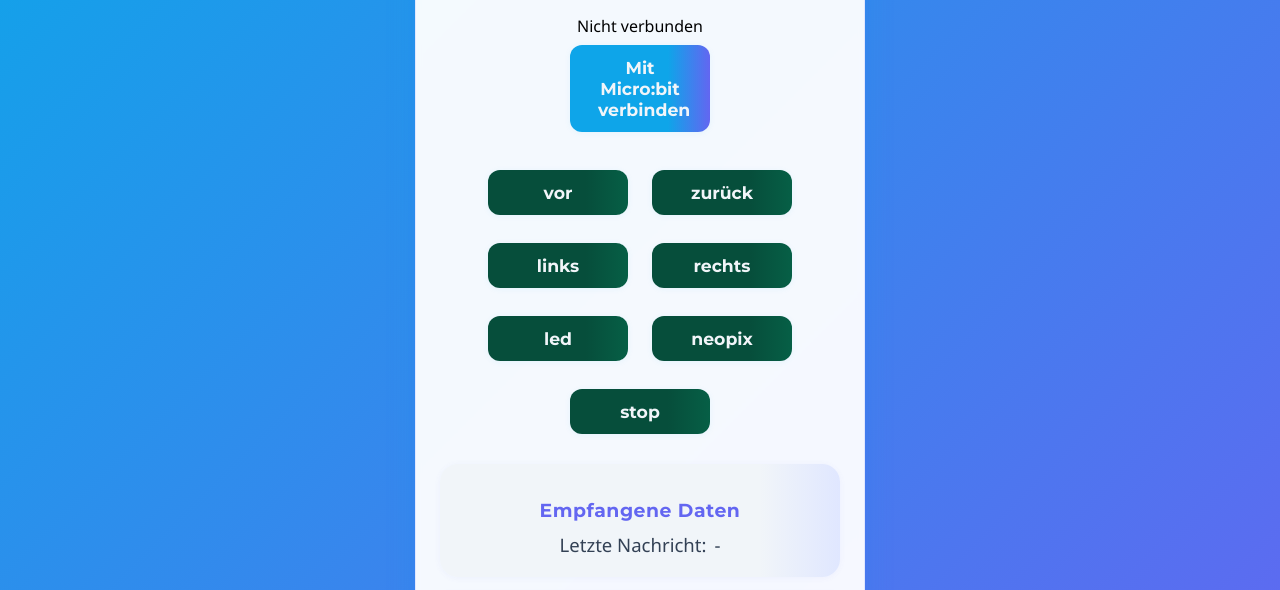
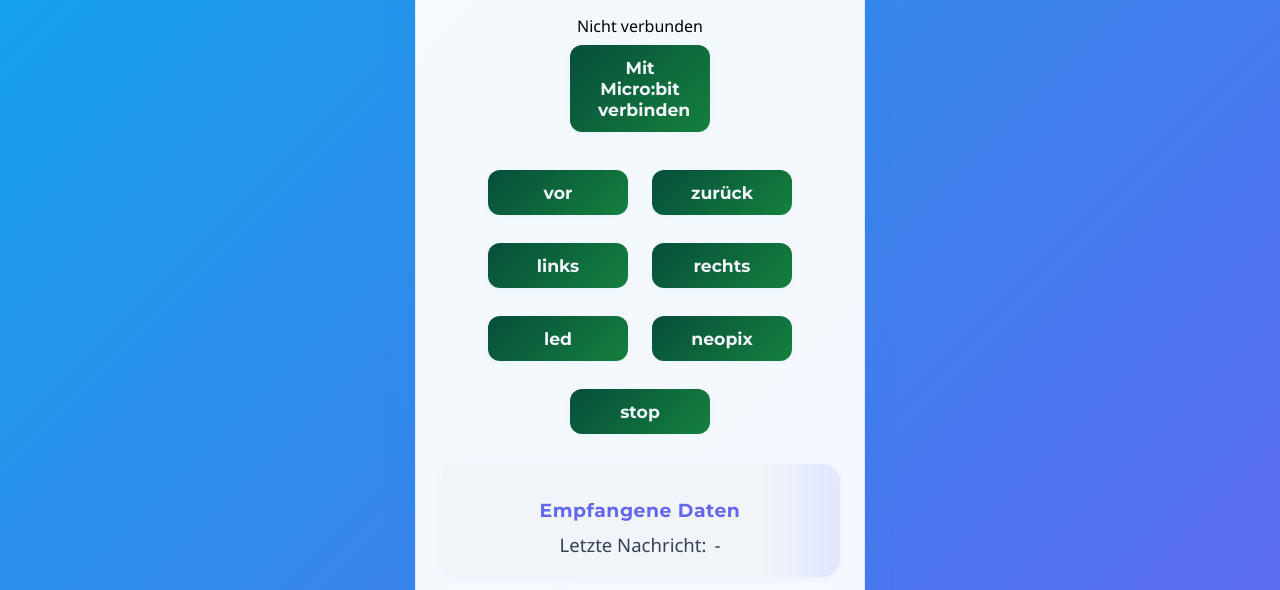
Before and after one commit to angelaschlager/angelaschlager.github.io, a plain HTML site: page index.html in a window 1280 px wide. Shown: the part 181-771 px from the top of the page. Drawn offline with Linux system fonts and the light colour scheme.

Commit message:
Update style.css

```diff
--- a/style.css
+++ b/style.css
@@ -54,7 +54,14 @@ h1 {
     color: #166534;
     border: 1px solid #4ade80;
 }
-.btn {
+.btn,
+#send1,
+#send2,
+#send3,
+#send4,
+#send5,
+#send6,
+#send7 {
     font-family: 'Montserrat', 'Segoe UI', Arial, sans-serif;
     font-weight: 600;
     border: none;
@@ -64,17 +71,22 @@ h1 {
     font-size: 1.08rem;
     cursor: pointer;
     box-shadow: 0 1px 6px rgba(14,165,233,0.07);
-    background: linear-gradient(90deg, #064e3b 70%, #065f46 100%);
+    background: linear-gradient(135deg, #064e3b 0%, #15803d 100%);
     color: #f1f5f9;
     transition: background 0.18s, color 0.18s, transform 0.14s;
+    min-width: 120px;
+    width: 140px;
+    box-sizing: border-box;
+    text-align: center;
 }
 .btn.primary {
-    background: linear-gradient(90deg, #0ea5e9 70%, #6366f1 100%);
+    background: linear-gradient(135deg, #064e3b 0%, #15803d 100%);
+    color: #f1f5f9;
 }
 .btn:hover:not(:disabled) {
     transform: translateY(-2px) scale(1.04);
     box-shadow: 0 4px 20px rgba(6,94,70,0.17);
-    background: linear-gradient(90deg, #166534 70%, #15803d 100%);
+    background: linear-gradient(135deg, #166534 0%, #065f46 100%);
 }
 .btn:active:not(:disabled) {
     transform: scale(0.98);
@@ -83,7 +95,6 @@ h1 {
     background: #cbd5e1;
     cursor: not-allowed;
 }
-.btn,
 #send1,
 #send2,
 #send3,
@@ -91,10 +102,8 @@ h1 {
 #send5,
 #send6,
 #send7 {
-    min-width: 120px;
-    width: 140px;
-    box-sizing: border-box;
-    text-align: center;
+    background: linear-gradient(135deg, #064e3b 0%, #15803d 100%) !important;
+    color: #f1f5f9 !important;
 }
 .controls {
     margin: 22px 0 18px 0;
@@ -146,17 +155,6 @@ h1 {
     border-radius: 6px;
 }
 
-#send1,
-#send2,
-#send3,
-#send4,
-#send5,
-#send6,
-#send7 {
-    background: linear-gradient(90deg, #064e3b 70%, #065f46 100%) !important;
-    color: #f1f5f9 !important;
-}
-
 @media (max-width: 500px) {
     .container {
         max-width: 98vw;
```
